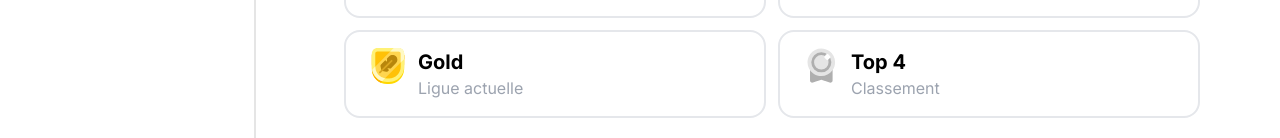
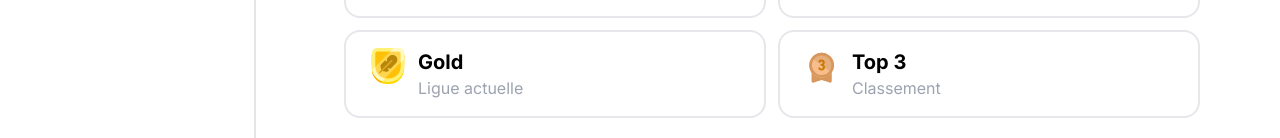
Before and after one commit to SimonLeclere/dualinsa, a Next.js app: page /profile in a window 1280 px wide. Shown: the part 428-566 px from the top of the page. Built offline with nearby package versions, Linux system fonts and the light colour scheme; no server answers.

Commit message:
update readme

```diff
--- a/app/profile/ProfileStatsSection.js
+++ b/app/profile/ProfileStatsSection.js
@@ -13,7 +13,7 @@ export default function ProfileStatsSection() {
   const totalXp = 125;
   const league = "Gold";
   const leagues = ["Bronze", "Silver", "Gold", "Platinum", "Diamond"];
-  const topClassement = 4;
+  const topClassement = 3;
 
   return (
     <section>
```
Also changed, not shown: 1 other file (tests, documents, lock files or other folders).
